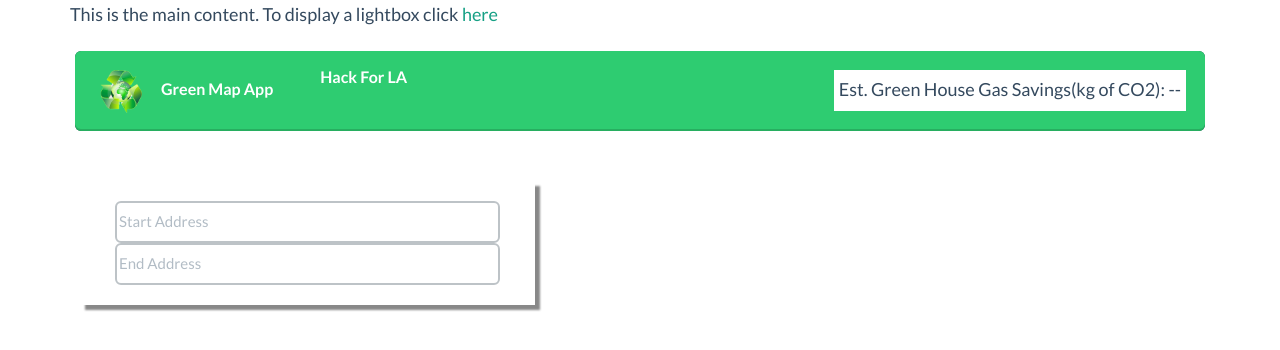
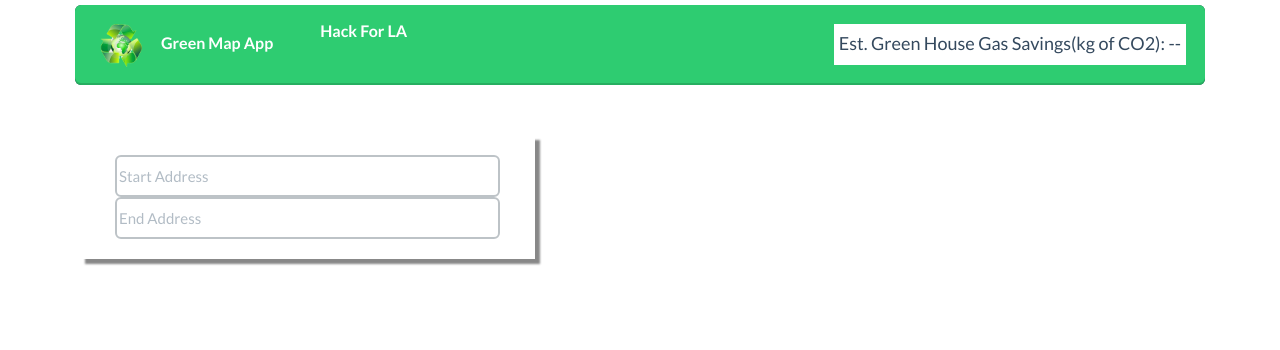
Before and after one commit to eventstack/hackla, a website: page Green Map App/index.html in a window 1280 px wide. Drawn offline with nearby package versions, Linux system fonts and the light colour scheme; some packages are replaced by stand-ins of ours.

Commit message:
removed lightbox text

```diff
--- a/Green Map App/index.html
+++ b/Green Map App/index.html
@@ -23,9 +23,7 @@
   </head>
   <body>
     <div class="container">
-        <p>This is the main content. To display a lightbox click
 
-            <a href = "javascript:void(0)" onclick = "document.getElementById('light').style.display='block';document.getElementById('fade').style.display='block';">here</a></p>
         <div id="light" class="white_content"
              >
             <p id="savingsText2" style="padding: 5px;">Est. Green House Gas Savings(kg of CO2): -- </p>
```
